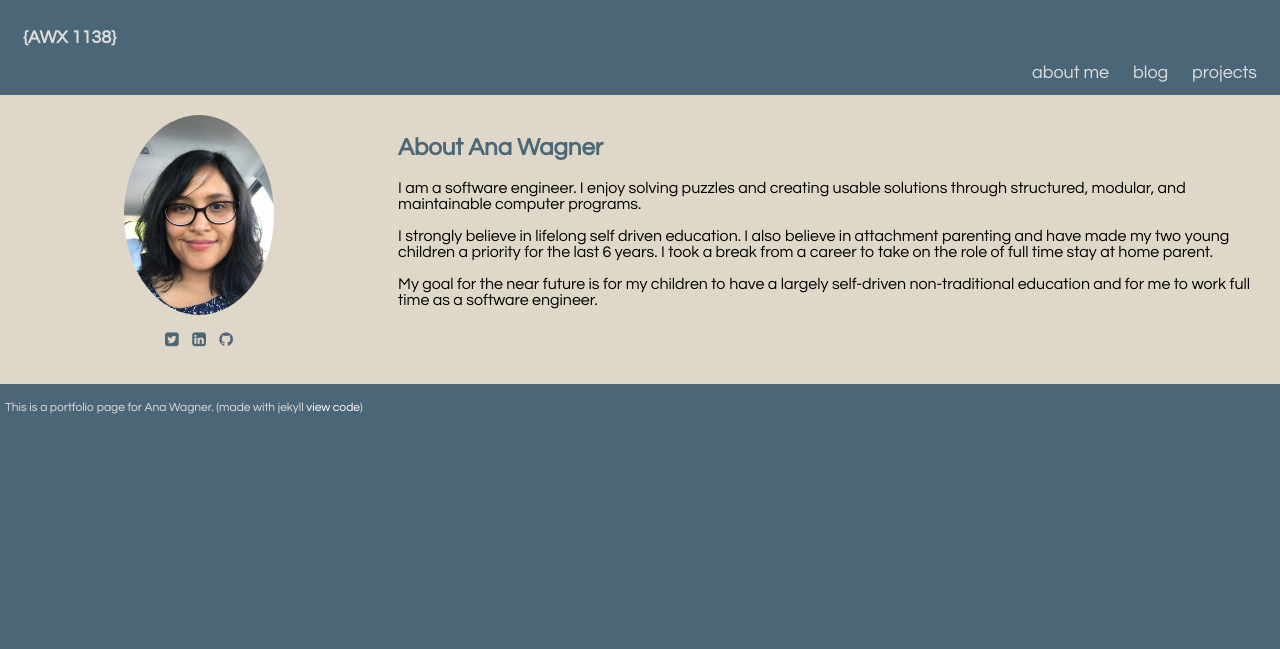
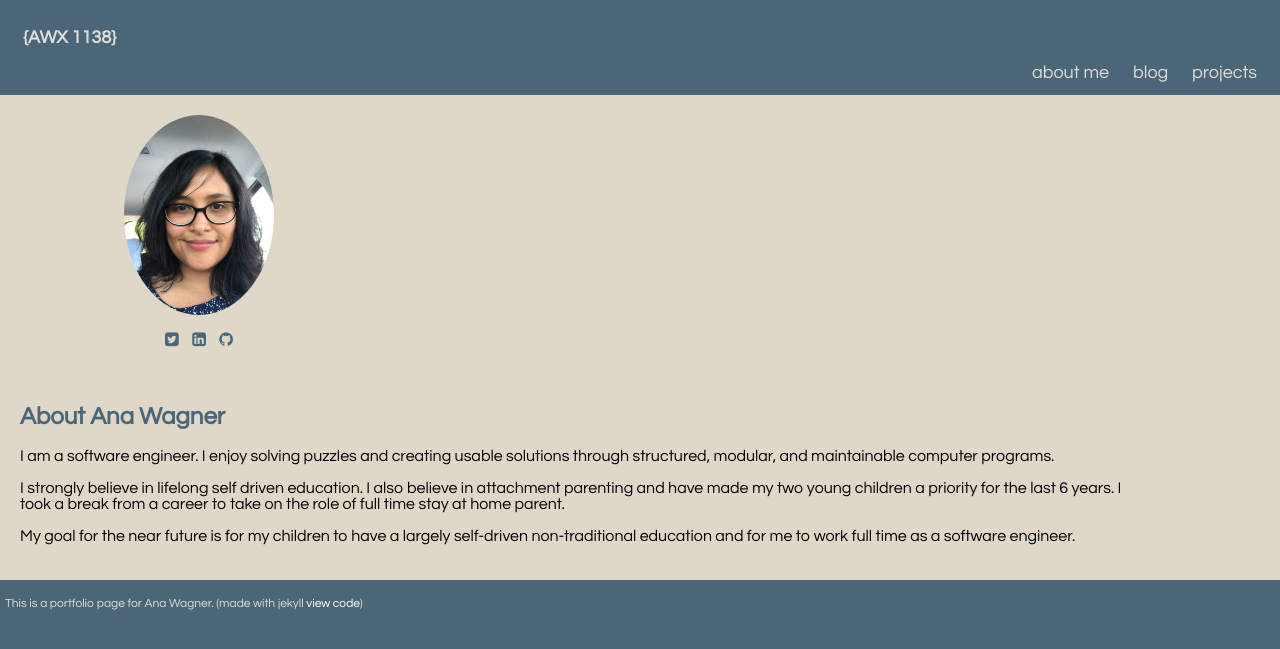
Before and after one commit to anawagner/anawagner.github.io, a Jekyll site: the page built from index.md, in a window 1280 px wide. Shown: the top 649 px of the page. Built offline with Jekyll 4.4.1, drawn with Linux system fonts in a browser that asks for light colours.

Commit message:
changes post layout

```diff
--- a/_layouts/default.html
+++ b/_layouts/default.html
@@ -7,7 +7,7 @@
 <div class="container">
   {% include profile.html %}
 
-  <div class="content">
+  <div class="post">
     <h2>{{ page.title }}</h2>
     {{ content }}
   </div>
--- a/assets/style.css
+++ b/assets/style.css
@@ -127,6 +127,13 @@ header ul {
   padding: 10px;
 }
 
+.post {
+  background-color: #dfd8c8;
+  width: 90%;
+  float: left;
+  padding: 10px;
+}
+
 .content {
   background-color: #dfd8c8;
   width: 70%;
```
